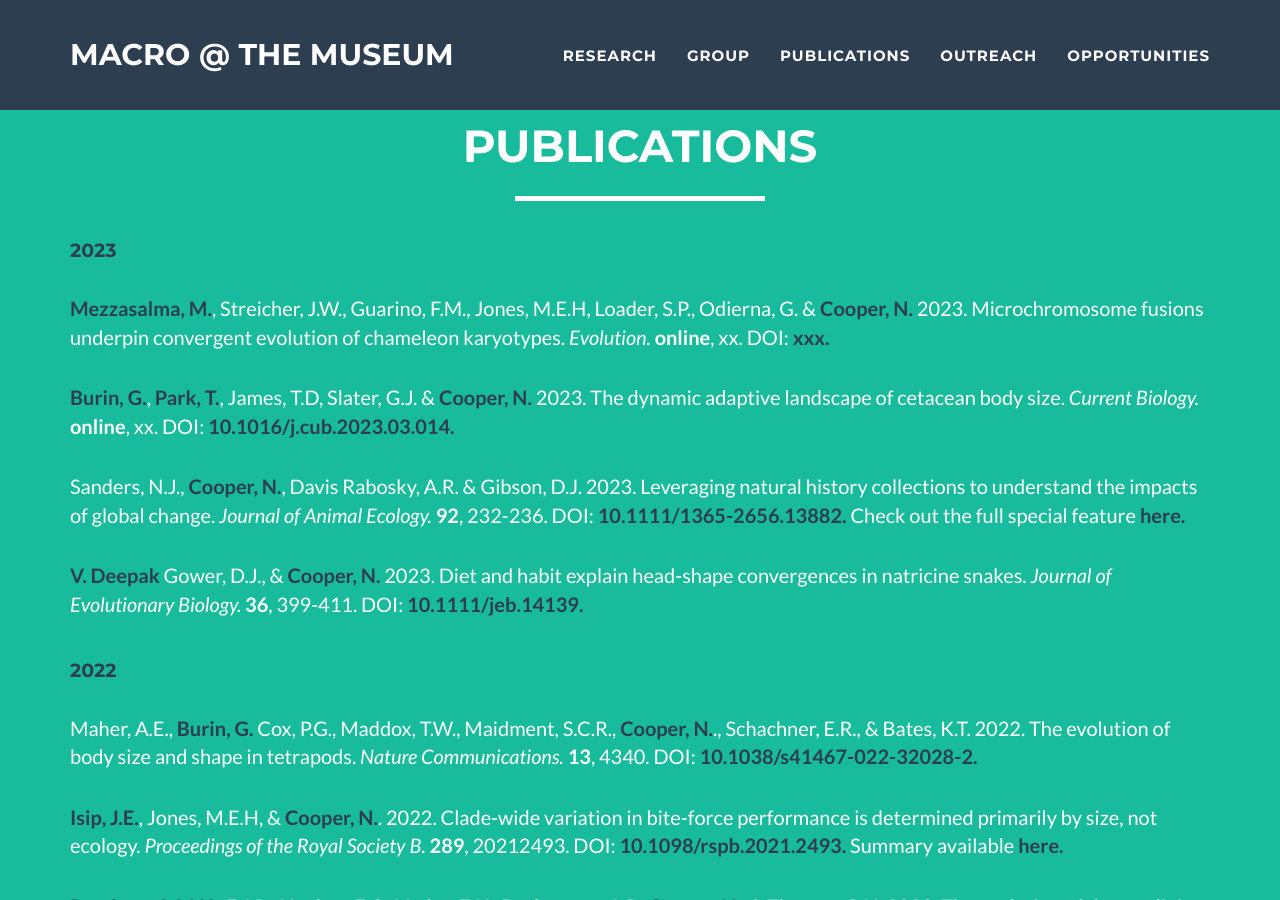
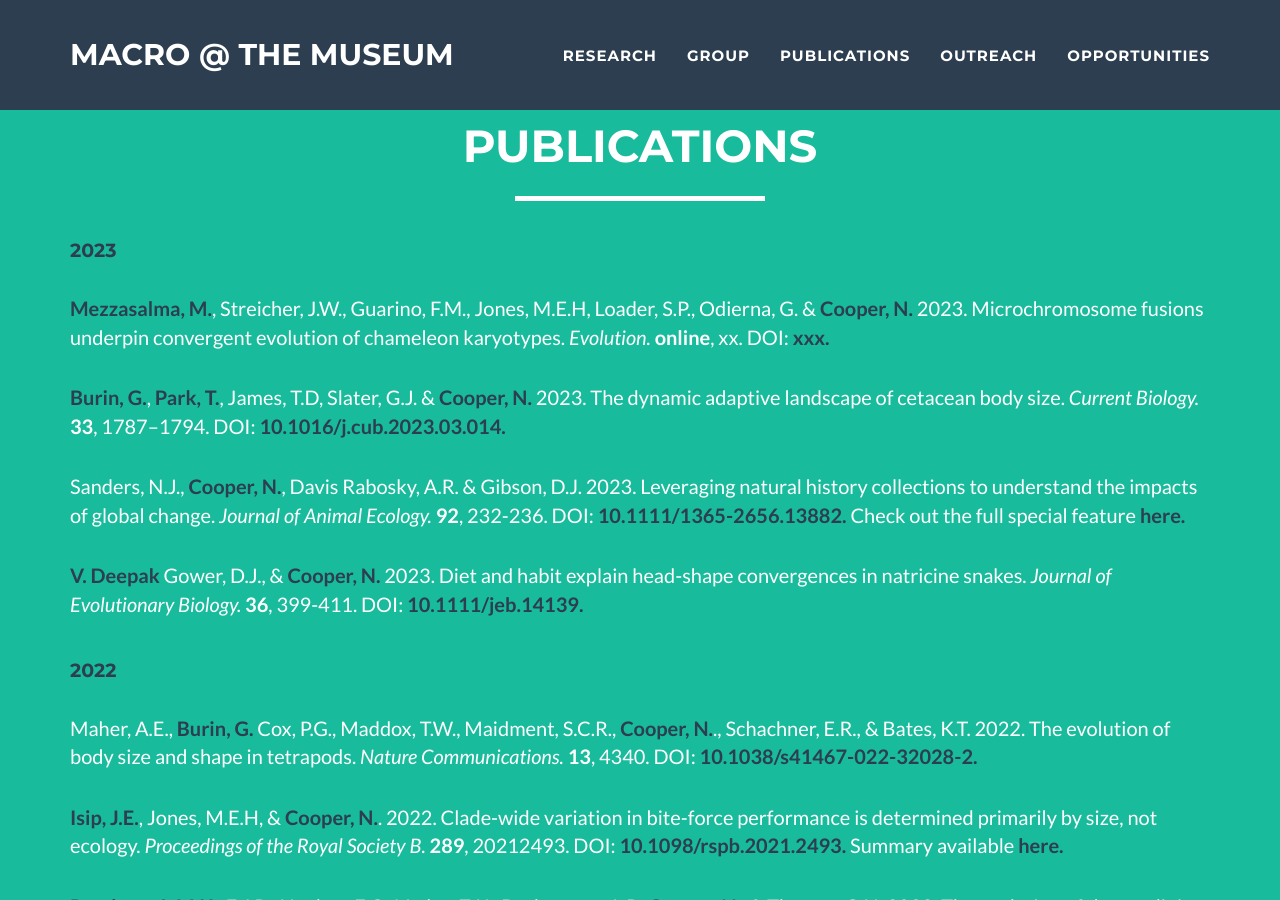
Before and after one commit to nhcooper123/nhcooper123.github.io, a Jekyll site: the page publications.html, which Jekyll copies as it is, in a window 1280 px wide and 900 px high. Built offline with Jekyll 4.4.1, drawn with Linux system fonts in a browser that asks for light colours; comment, search, counter and statistics services are not loaded.

Commit message:
Add pages for CB paper

```diff
--- a/publications.html
+++ b/publications.html
@@ -122,8 +122,8 @@
   2023.
   The dynamic adaptive landscape of cetacean body size.
   <em>Current Biology.</em>
-  <strong>online</strong>,
-  xx.
+  <strong>33</strong>,
+  1787–1794.
   DOI: <a href="https://www.cell.com/current-biology/pdf/S0960-9822(23)00302-0.pdf"><strong><font color="2c3e50">10.1016/j.cub.2023.03.014. </font></strong></a>
   </p>
 
```
